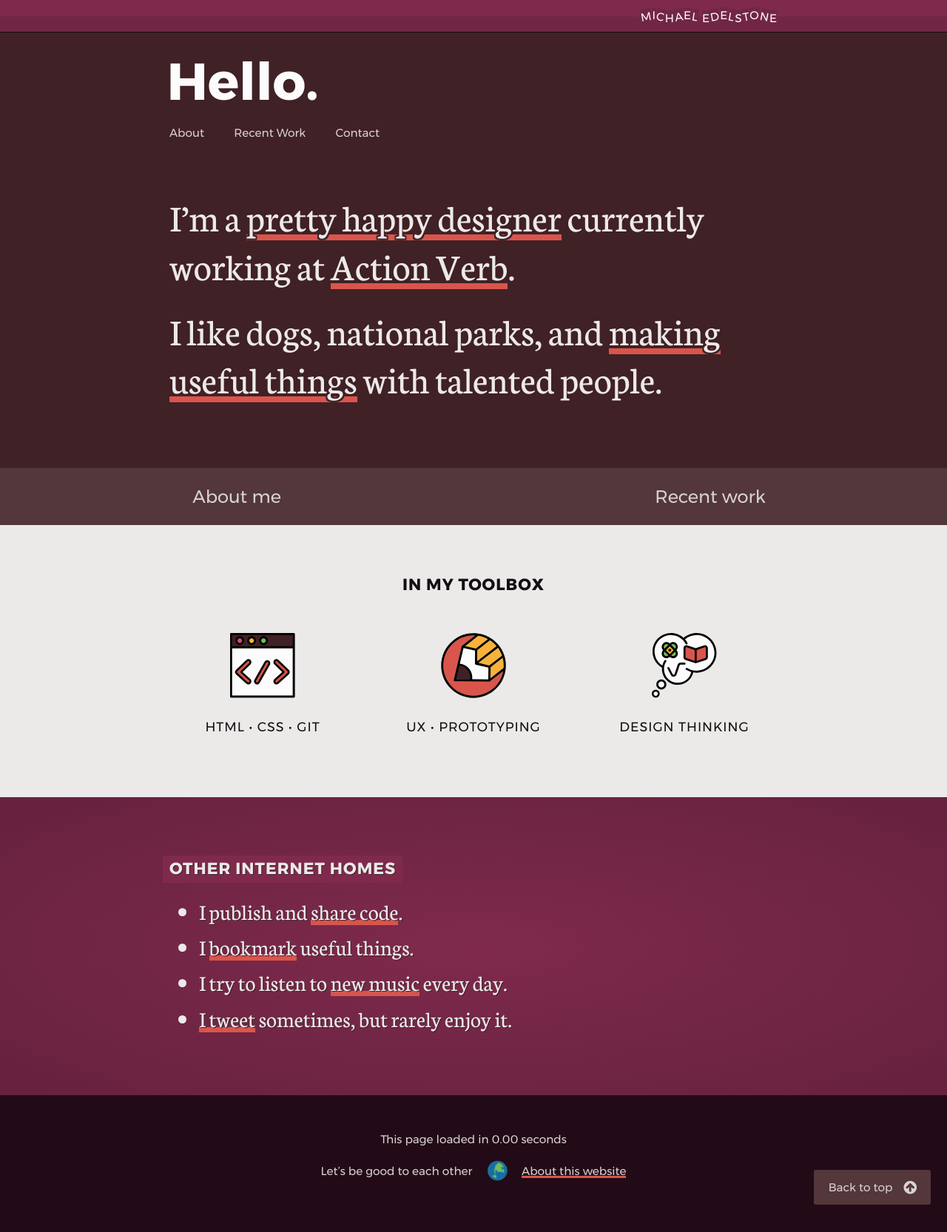
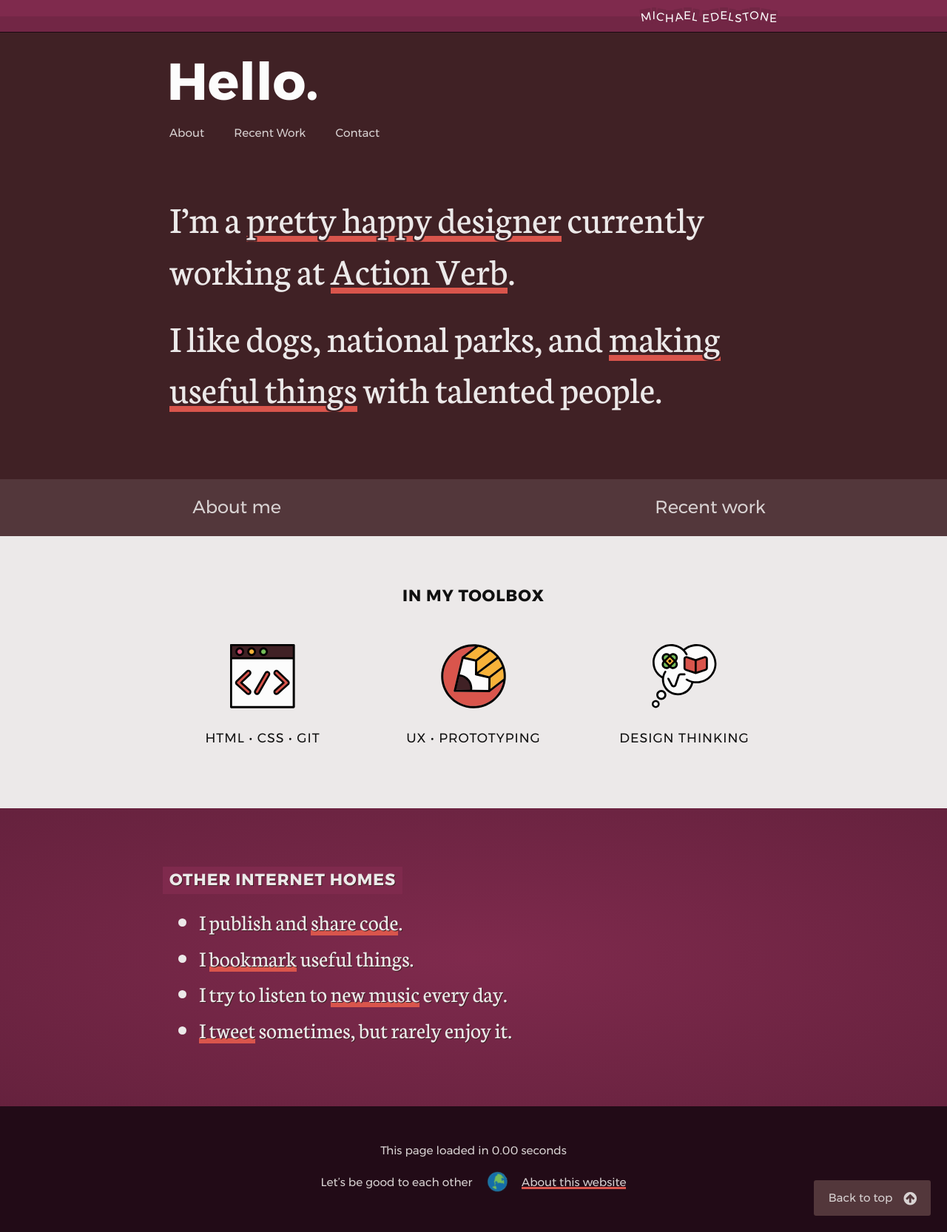
Before and after one commit to edelstone/my-website, a Jekyll site: the page built from index.html, in a window 1280 px wide. Shown: the whole page at 74% size. Built offline with Jekyll 4.4.1, drawn with Linux system fonts in a browser that asks for light colours.

Commit message:
adds higher line height on big text

```diff
--- a/_sass/global.scss
+++ b/_sass/global.scss
@@ -158,7 +158,7 @@ a.offscreen:focus, a.offscreen:active, a.offscreen:hover {position: absolute; le
 /* Banded Sections */
 .main-area .stacked-content {padding: 0;}
 .home-intro-wrapper {background: $maroon;}
-.quick-bio {font-family: Neuton, serif; font-size: 4.6rem; color: tint($maroon, 90%); padding: 3.3rem 0 6rem; text-shadow: none; line-height: 1.25;}
+.quick-bio {font-family: Neuton, serif; font-size: 4.6rem; color: tint($maroon, 90%); padding: 3.3rem 0 6rem; text-shadow: none; line-height: 1.32;}
 .quick-bio p {margin: 0 auto 2rem;}
 .quick-bio a {color: tint($maroon, 90%); text-decoration: none; background: shade($orange, 30%); background: linear-gradient(to bottom, transparent 0, transparent 88%, $orange 88%, $orange 100%); transition: all .2s ease; text-shadow: 2px 2px 0 $maroon, -2px -2px 0 $maroon, 2px -2px 0 $maroon, -2px 2px 0 $maroon, -2px 0 0 $maroon, 2px 0 0 $maroon;}
 .quick-bio a:hover, .quick-bio a:focus {color: inherit;}
```
